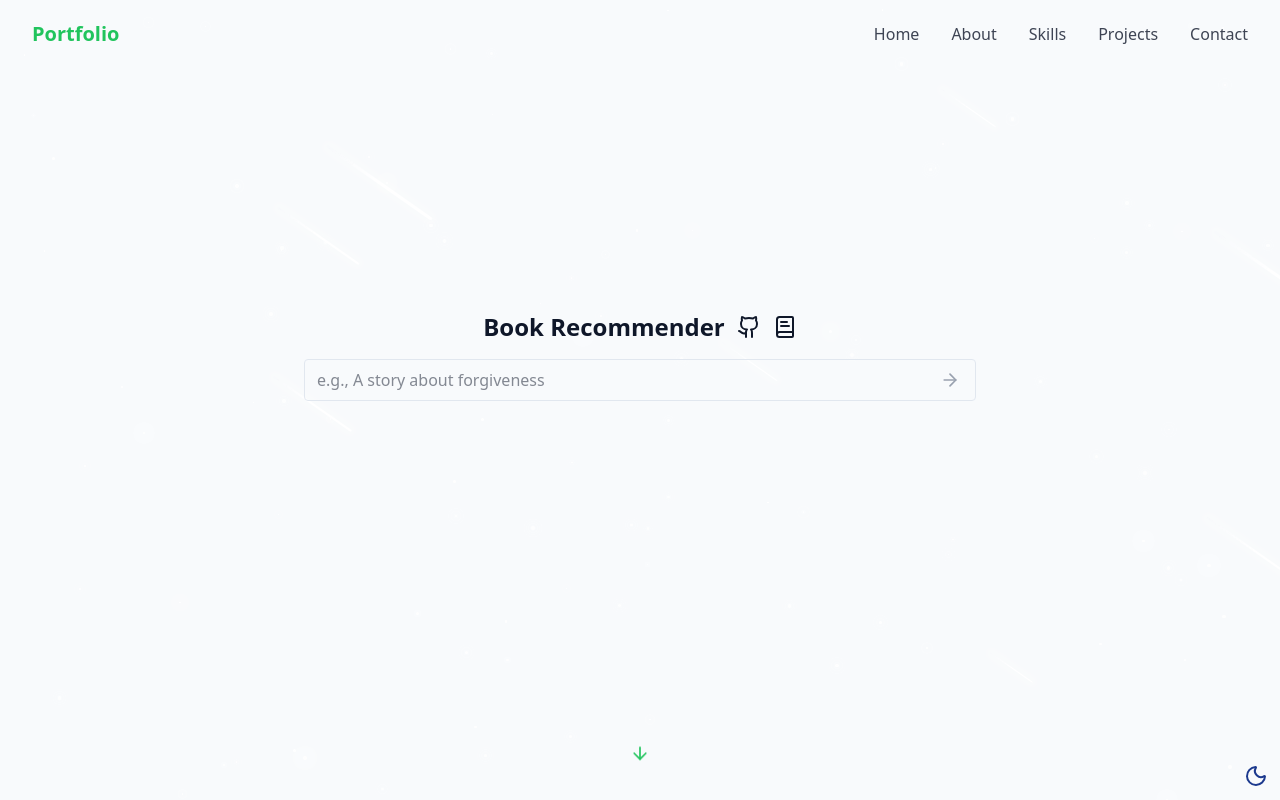
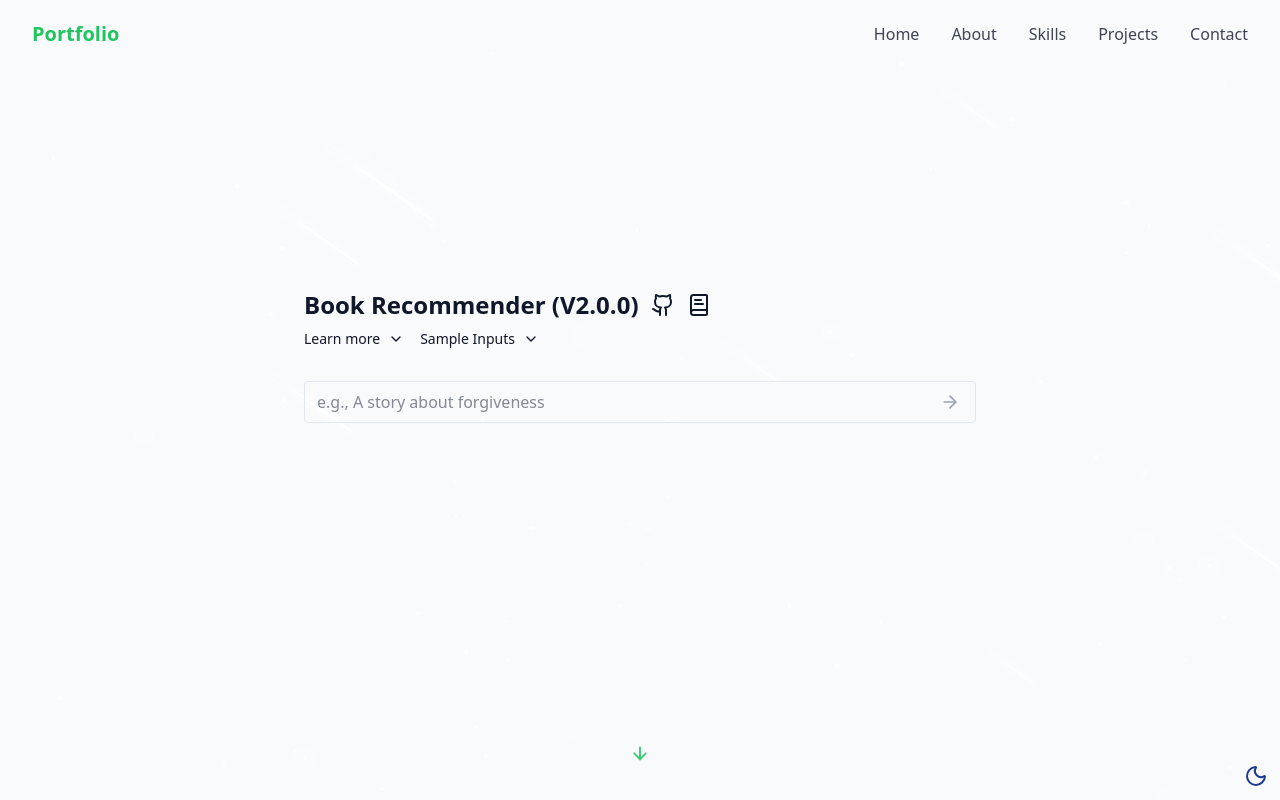
Before and after one commit to tuanqpham0921/personal_web, a React (Vite) app: page /book-recommender in a window 1280 px wide. Shown: the top 800 px of the page. Built offline with nearby package versions, Linux system fonts and the light colour scheme.

Commit message:
formatted tutorial

```diff
--- a/src/components/BookRecSection.jsx
+++ b/src/components/BookRecSection.jsx
@@ -2,7 +2,7 @@ import { useState } from "react";
 import SearchInput from "./SearchInput";
 import RecommendationList from "./RecommendationList";
 import Reasoning from "./Reasoning";
-import { ArrowDown, GithubIcon, BookText } from "lucide-react";
+import { ArrowDown, GithubIcon, BookText, ChevronDown, ChevronUp } from "lucide-react";
 
 const BookRecSection = () => {
   const [books, setBooks] = useState([]);
@@ -10,6 +10,8 @@ const BookRecSection = () => {
   const [loading, setLoading] = useState(false);
   const [error, setError] = useState("");
   const [reason, setReason] = useState({});
+  const [showDescription, setShowDescription] = useState(false);
+  const [showSamples, setShowSamples] = useState(false);
 
   const reasonQuery = async (payload) => {
     try {
@@ -80,9 +82,9 @@ const BookRecSection = () => {
   return (
     <div className="min-h-screen flex flex-col items-center justify-center px-4 py-24 relative">
       <div className="absolute inset-0 bg-secondary/30 -z-10" />
-      <div className="flex items-center justify-center gap-3 mb-4 z-10">
-        <h1 className="text-2xl font-bold text-center">
-          Book Recommender
+      <div className="flex items-center justify-start gap-3 mb-2 z-10 w-full max-w-2xl">
+        <h1 className="text-2xl font-bold text-left">
+          Book Recommender (V2.0.0)
         </h1>
         <a href="https://github.com/tuanqpham0921/Semantic-Book-Recommender" target="_blank" rel="noopener noreferrer">
           <GithubIcon />
@@ -90,6 +92,71 @@ const BookRecSection = () => {
         <a href="https://medium.com/@tuanqpham0921/book-recommender-project-347a85a9d4ea" target="_blank" rel="noopener noreferrer">
           <BookText />
         </a>
+      </div>
+
+      <div className="w-full max-w-2xl mb-6 z-10">
+        <div className="flex items-center gap-4 mb-2">
+          <button
+            onClick={() => setShowDescription(!showDescription)}
+            className="flex items-center gap-2 text-sm text-muted-foreground hover:text-foreground transition-colors"
+          >
+            <span>Learn more</span>
+            {showDescription ? <ChevronUp size={16} /> : <ChevronDown size={16} />}
+          </button>
+
+          <button
+            onClick={() => setShowSamples(!showSamples)}
+            className="flex items-center gap-2 text-sm text-muted-foreground hover:text-foreground transition-colors"
+          >
+            <span>Sample Inputs</span>
+            {showSamples ? <ChevronUp size={16} /> : <ChevronDown size={16} />}
+          </button>
+        </div>
+
+        {showDescription && (
+          <div className="text-left mt-3 p-4 bg-card rounded-lg border animate-in slide-in-from-top-2 duration-200">
+            <p className="text-sm text-foreground mb-3">
+              This AI-powered book recommendation system uses semantic search and natural language processing to understand your preferences and suggest books you'll love.
+            </p>
+
+            <div className="space-y-2 text-xs text-muted-foreground mb-3">
+              <p><strong>Current Version (2.0.0):</strong></p>
+              <ul className="list-disc list-inside space-y-1 ml-2">
+                <li>Input your book preferences with <em>Author, Genre, Key Words, Pages, Children</em> and <em>Tone</em> etc.</li>
+                <li>Limited to <em>Fiction</em> and <em>Non-Fiction</em> genres in this version</li>
+                <li>Please ensure correct spelling of author names for best results (no spell check YET)</li>
+              </ul>
+            </div>
+
+            <div className="space-y-2 text-xs text-muted-foreground mb-3">
+              <p><strong>Try to Pay Attention:</strong></p>
+              <ul className="list-disc list-inside space-y-1 ml-2">
+                <li>How the smart filters influence the results</li>
+                <li>For example: Key Words - World War II - will have World War II in the description</li>
+                <li>The smart filters limitations, what it's missing or got wrong</li>
+              </ul>
+            </div>
+          </div>
+        )}
+
+        {showSamples && (
+          <div className="text-left mt-3 p-4 bg-card rounded-lg border animate-in slide-in-from-top-2 duration-200">
+            <div className="space-y-2 text-xs text-muted-foreground mb-3">
+              <p><strong>Sample Inputs:</strong></p>
+              <ul className="list-disc list-inside space-y-1 ml-2">
+                <li>Books written by Stephen King</li>
+                <li>300 page or more books by Stephen King with a sad tone and take place in Maine</li>
+                <li>Science nonfiction book with at least 500 pages about climate change</li>
+                <li>A non fiction book on World War II with a somber voice</li>
+                <li>A short story collection with dark humor for kids, under 180 pages</li>
+              </ul>
+
+              <p className="text-sm text-foreground mb-3">
+                (Experiment with different wordings to see how the results change)
+              </p>
+            </div>
+          </div>
+        )}
       </div>
 
       <SearchInput
--- a/src/components/Reasoning.jsx
+++ b/src/components/Reasoning.jsx
@@ -28,7 +28,7 @@ const Reasoning = ({ reason }) => {
         )}
       </div>
       <div className="text-xs text-muted-foreground text-right mt-6">
-        * Version 1.0.0
+        * Version 2.0.0
       </div>
       <div className="text-xs text-muted-foreground text-right mt-1">
         * AI-generated filters may not be 100% accurate
```
